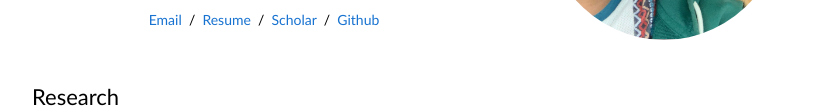
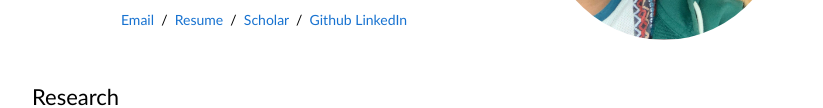
Before and after one commit to padfoot231/padfoot231.github.io, a plain HTML site: page index.html in a window 1280 px wide. Shown: the part 276-384 px from the top of the page, without its empty margins (228-1051 px from the left). Drawn offline with Linux system fonts and the light colour scheme.

Commit message:
adding linkedin

```diff
--- a/index.html
+++ b/index.html
@@ -29,6 +29,7 @@
                   <a href="data/Resume.pdf">Resume</a> &nbsp;/&nbsp;
                   <a href="https://scholar.google.ca/citations?hl=en&user=75RITF0AAAAJ">Scholar</a> &nbsp;/&nbsp;
                   <a href="https://github.com/padfoot231/">Github</a>
+                  <a href="https://www.linkedin.com/in/akshaya-athwale-3939191b2/">LinkedIn</a>
                 </p>
               </td>
               <td style="padding:2.5%;width:40%;max-width:40%">
```
